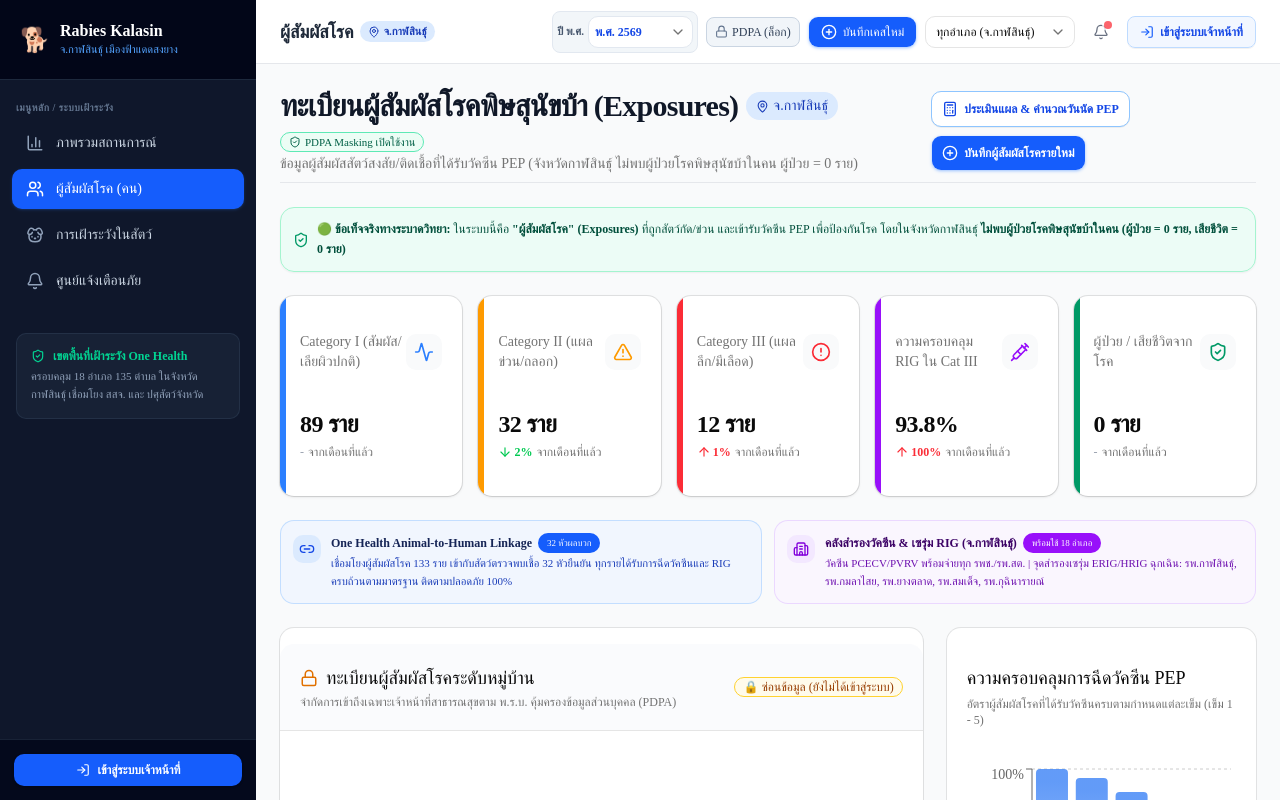
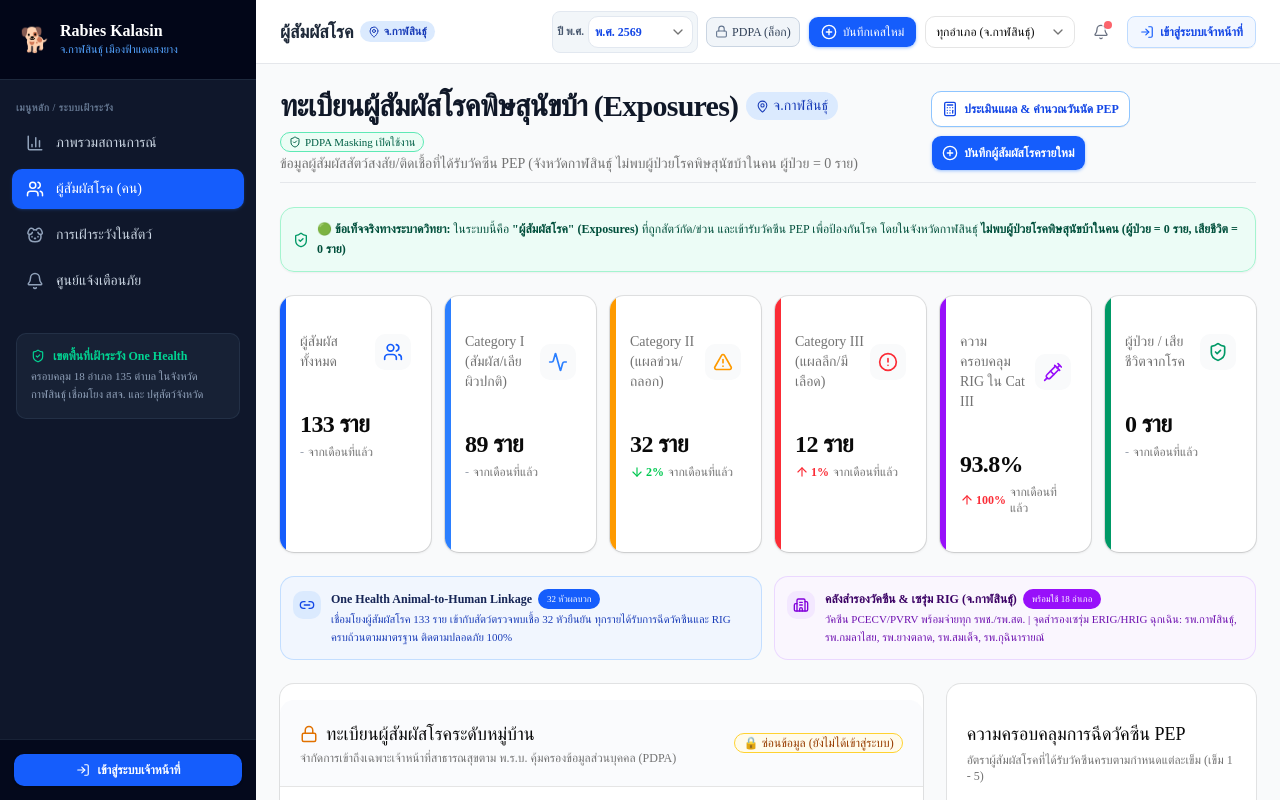
Before and after one commit to cdkls46000-sketch/rabies-dashboard, a Next.js app: page /rabies-dashboard/patients in a window 1280 px wide. Built offline with nearby package versions, Linux system fonts and the light colour scheme.

Commit message:
feat(patients): add ผู้สัมผัสทั้งหมด KPI card before Category I

```diff
--- a/src/app/patients/page.tsx
+++ b/src/app/patients/page.tsx
@@ -24,7 +24,8 @@ import {
   Building2,
   CheckCircle2,
   Share2,
-  FileText
+  FileText,
+  Users
 } from 'lucide-react';
 import { yearlyVaccineCoverageData, kalasinDistricts } from '@/lib/mock-data';
 import { Card, CardContent, CardHeader, CardTitle, CardDescription } from '@/components/ui/card';
@@ -187,8 +188,15 @@ export default function PatientsPage() {
         </div>
       </div>
 
-      {/* KPI Cards: Cat I, Cat II, Cat III, RIG Coverage in Cat III, ผู้ป่วย/เสียชีวิต = 0 */}
-      <div className="grid grid-cols-1 sm:grid-cols-2 lg:grid-cols-5 gap-3 sm:gap-4">
+      {/* KPI Cards: ผู้สัมผัสทั้งหมด, Cat I, Cat II, Cat III, RIG Coverage in Cat III, ผู้ป่วย/เสียชีวิต = 0 */}
+      <div className="grid grid-cols-2 sm:grid-cols-3 lg:grid-cols-6 gap-2.5 sm:gap-3.5">
+        <KpiCard
+          title="ผู้สัมผัสทั้งหมด"
+          value={`${categoryCount.catI + categoryCount.catII + categoryCount.catIII} ราย`}
+          change={0}
+          icon={Users}
+          colorClass="text-blue-600"
+        />
         <KpiCard
           title="Category I (สัมผัส/เลียผิวปกติ)"
           value={`${categoryCount.catI} ราย`}
```
